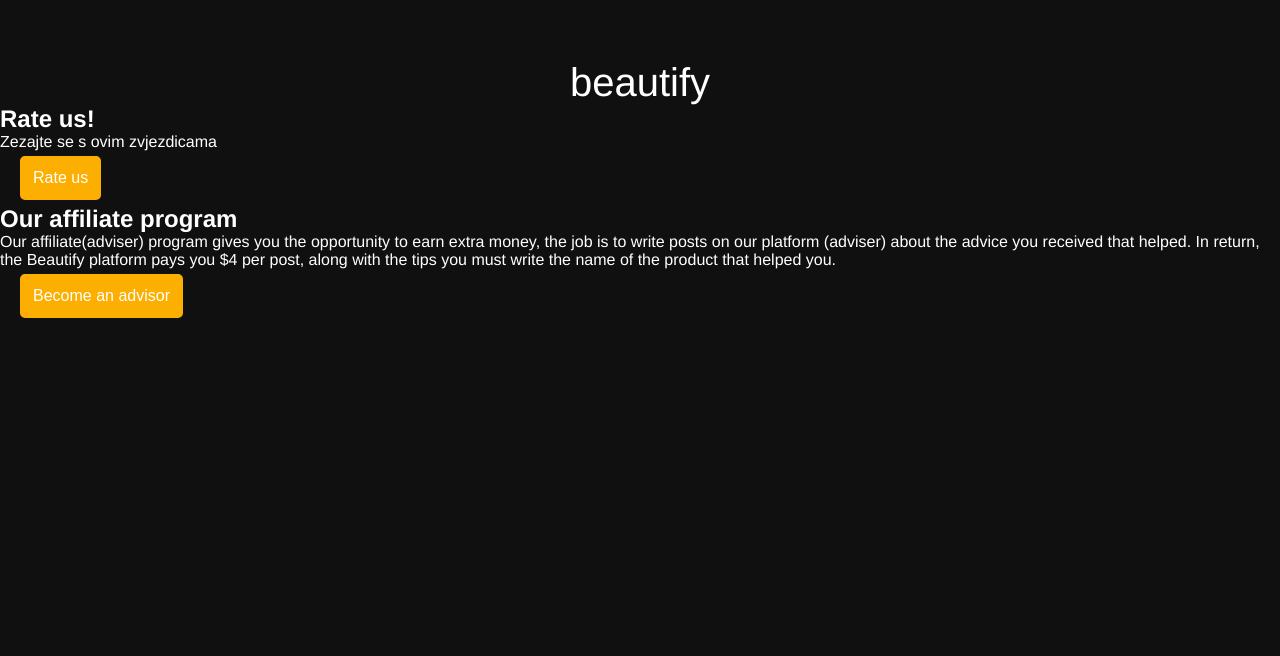
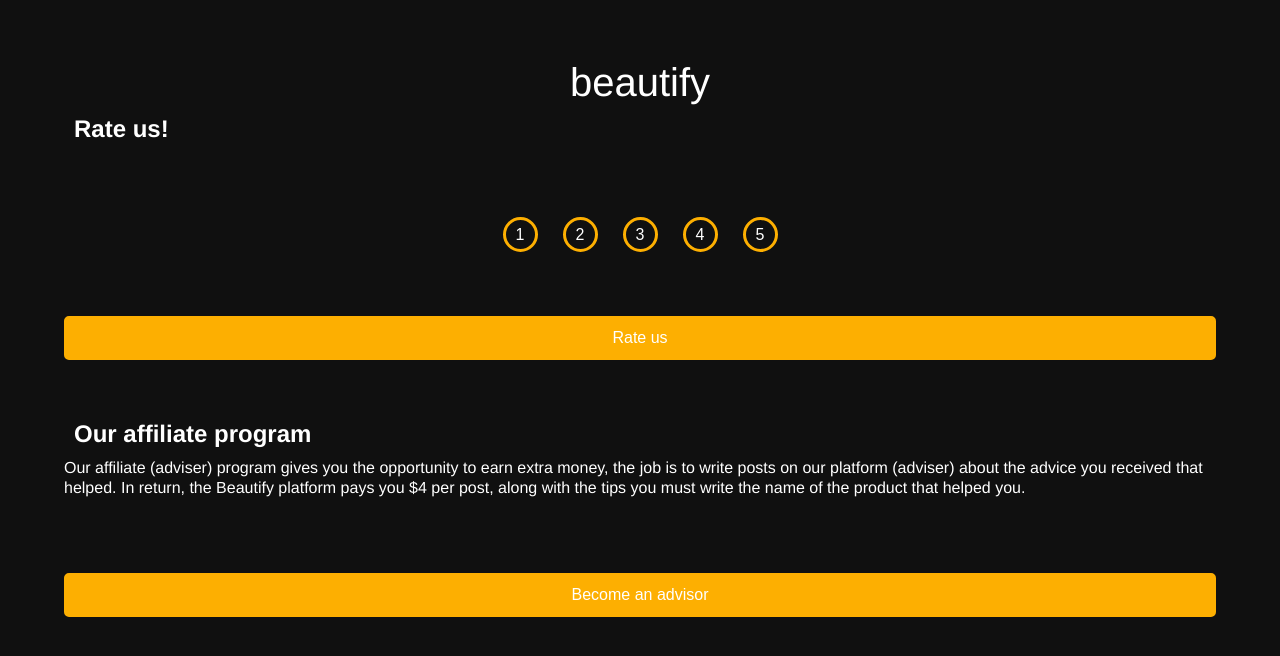
Before and after one commit to vukosavljevic/beautify, a Vue app: page /rateus in a window 1280 px wide. Shown: the top 656 px of the page. Built offline with nearby package versions, Linux system fonts and the light colour scheme.

Commit message:
styling for rate page

```diff
--- a/src/components/UI/LoginForm.vue
+++ b/src/components/UI/LoginForm.vue
@@ -67,6 +67,9 @@ export default {
     color: var(--white);
 }
 
+.form--next{
+    margin: 5px 20px;
+}
 
 html, body{
     min-height: 100%;
@@ -103,7 +106,7 @@ button{
    border-radius: 5px;
 
    padding: 10px;
-   margin: 5px 20px;
+
 
    color: var(--white);
 
--- a/src/components/UI/LoginPage.vue
+++ b/src/components/UI/LoginPage.vue
@@ -22,6 +22,7 @@
    margin: 0;
    box-sizing: border-box;
 }
+
 
 h1{
    color: var(--white);
--- a/src/components/UI/RateUs.vue
+++ b/src/components/UI/RateUs.vue
@@ -2,23 +2,65 @@
     <h1>beautify</h1>
     <div class="rateus--wrapper">
         <h2>Rate us!</h2>
-        <p>Zezajte se s ovim zvjezdicama</p>
-        <button>Rate us</button>
-        <div>
+        <div class="rating">
+            <button class="button--rating">1</button>
+            <button class="button--rating">2</button>
+            <button class="button--rating">3</button>
+            <button class="button--rating">4</button>
+            <button class="button--rating">5</button>
+        </div>
+
+        <button class="button">Rate us</button>
+        <div class="affiliate--div">
             <h2>Our affiliate program</h2>
-            <p>Our affiliate(adviser) program gives you the opportunity to earn extra money, the job is to write posts on
+            <p>Our affiliate (adviser) program gives you the opportunity to earn extra money, the job is to write posts on
                 our
                 platform (adviser) about the advice you received that helped. In return, the Beautify platform pays you $4
                 per
                 post, along with the tips you must write the name of the product that helped you.</p>
+            </div>
                 <button>Become an advisor</button>
-        </div>
     </div>
 </template>
 
 <style scoped>
 .rateus--wrapper {
     text-align: left;
+    padding: 0 5vw;
+}
+
+.button--rating{
+    height: 35px;
+    width: 35px;
+    display: flex;
+    align-items: center;
+    border-radius:50%;
+    background-color: transparent;
+}
+
+.rating{
+    display: flex;
+    flex-direction: row;
+
+    justify-content: center;
+    padding: 5vw 0;
+    gap: 25px;
+}
+
+button{
+    width: 100%;
+}
+
+.affiliate--div{
+    padding: 50px 0 75px 0;
+}
+
+h2{
+    padding: 10px;
+}
+
+p{
+    line-height: 1.25rem;
 }
 
 </style>
```
